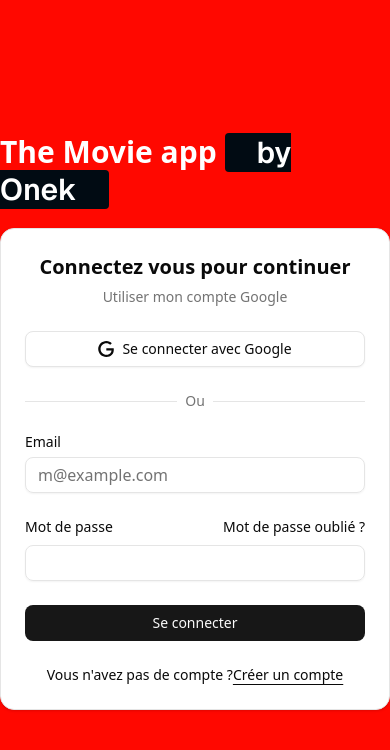
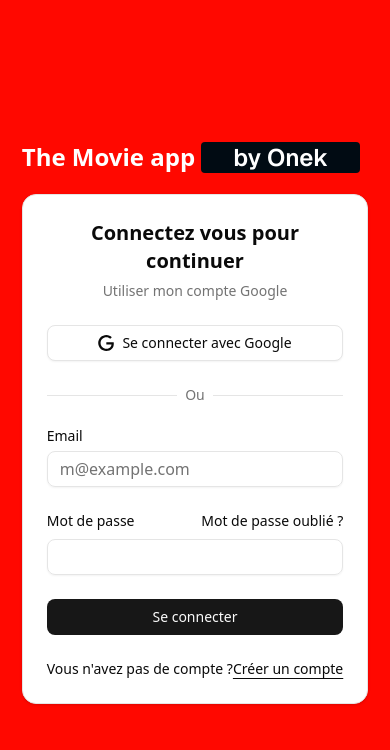
Before and after one commit to isaaconekongalobobo/movie-app-by-onek, a Next.js app: page / in a window 390 px wide. Shown: the top 750 px of the page. Built offline with nearby package versions, Linux system fonts and the light colour scheme; no server answers.

Commit message:
Gestion de la responsivité dans la page de connexion

```diff
--- a/app/page.tsx
+++ b/app/page.tsx
@@ -5,7 +5,7 @@
   return (
     <div className="flex justify-center flex-col items-center h-screen bg-[#FF0800] ">
       <main className="flex flex-col gap-5">
-        <h1 className="text-3xl font-semibold text-white">The Movie app <mark className="font-sans px-8 bg-[#010B13] rounded text-white ">by Onek</mark> </h1>
+        <h1 className=" text-2xl sm:text-3xl font-semibold text-white">The Movie app <mark className="font-sans px-8 bg-[#010B13] rounded text-white ">by Onek</mark> </h1>
         <LoginForm/>
       </main>
     </div>
```
